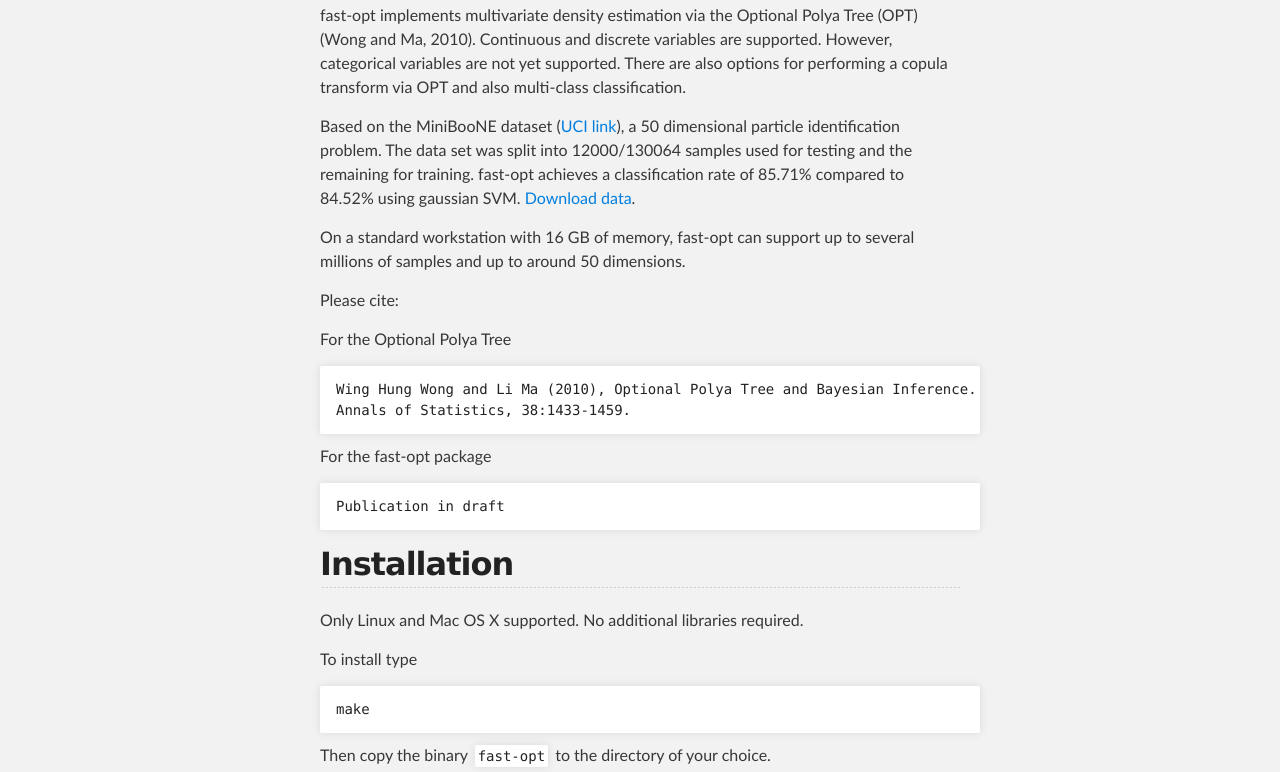
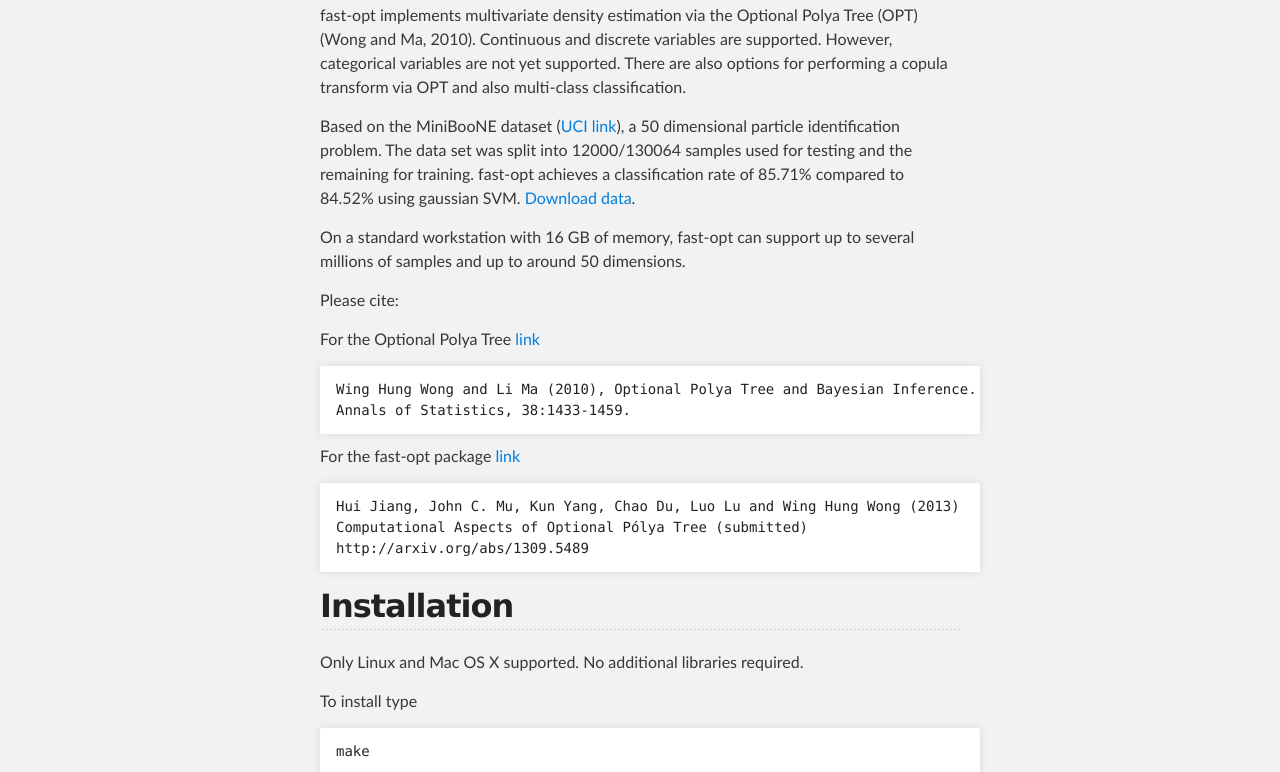
Before and after one commit to johnmu/fast-opt, a plain HTML site: page index.html in a window 1280 px wide. Shown: the part 325-1097 px from the top of the page. Drawn offline with Linux system fonts and the light colour scheme.

Commit message:
add link to paper

```diff
--- a/index.html
+++ b/index.html
@@ -42,15 +42,17 @@
 
 <p>Please cite:</p>
 
-<p>For the Optional Polya Tree</p>
+<p>For the Optional Polya Tree <a href="http://projecteuclid.org/DPubS?service=UI&version=1.0&verb=Display&handle=euclid.aos/1268056622">link</a></p>
 
 <pre><code>Wing Hung Wong and Li Ma (2010), Optional Polya Tree and Bayesian Inference.
 Annals of Statistics, 38:1433-1459.
 </code></pre>
 
-<p>For the fast-opt package</p>
+<p>For the fast-opt package <a href="http://arxiv.org/abs/1309.5489">link</a></p>
 
-<pre><code>Publication in draft
+<pre><code>Hui Jiang, John C. Mu, Kun Yang, Chao Du, Luo Lu and Wing Hung Wong (2013)
+Computational Aspects of Optional Pólya Tree (submitted)
+http://arxiv.org/abs/1309.5489
 </code></pre>
 
 <h2>
```
